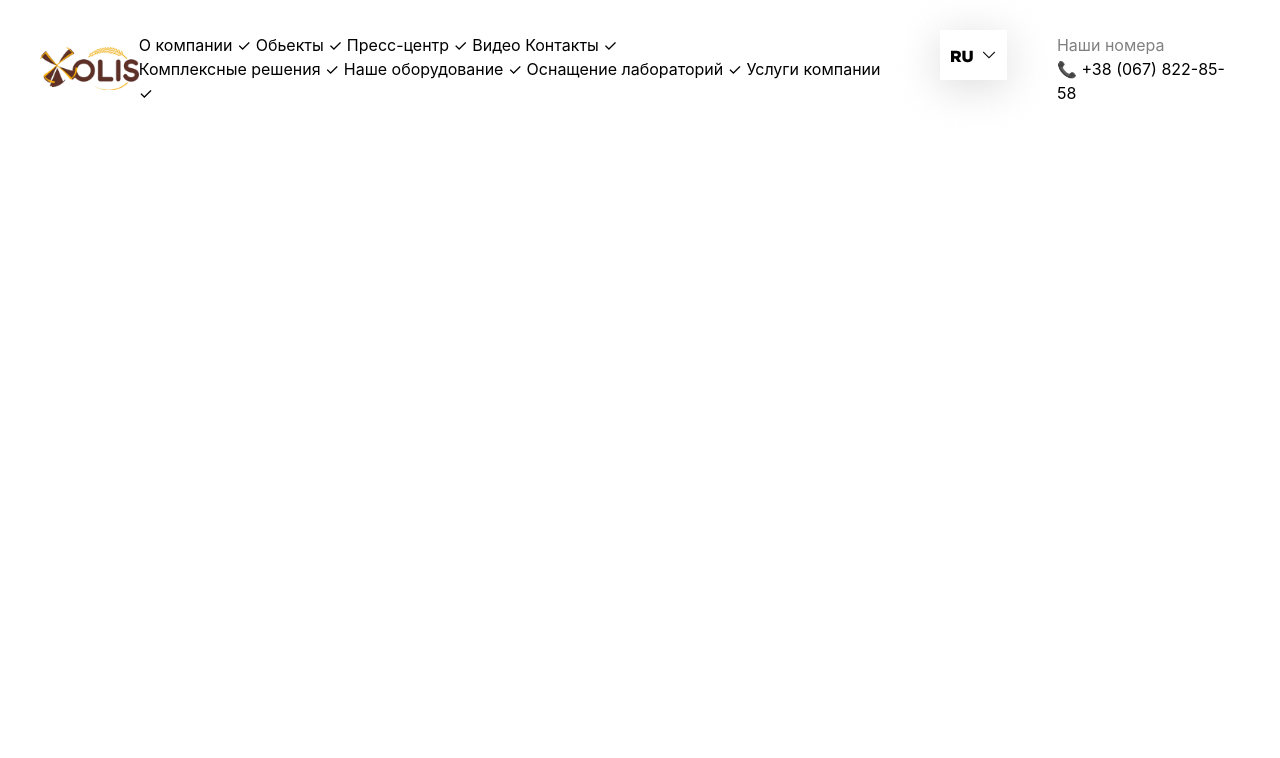
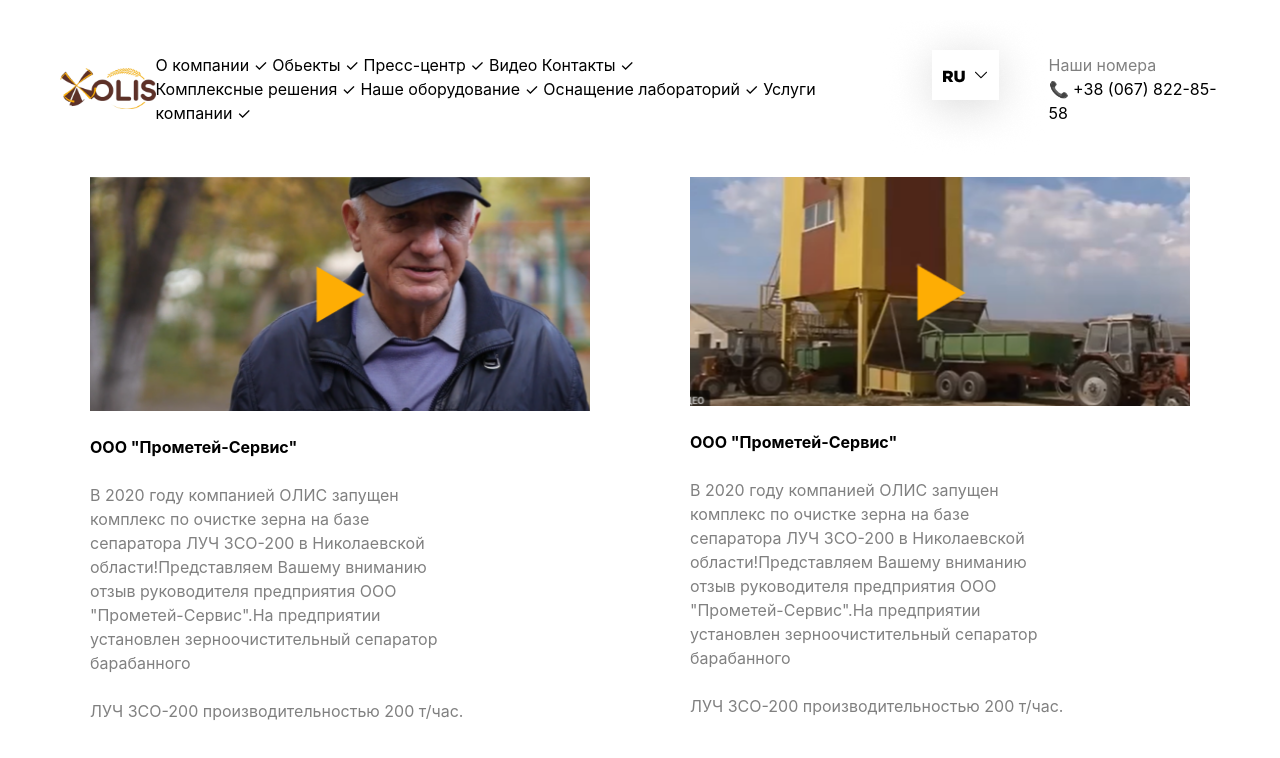
Before and after one commit to boewmuhammad20-sys/page11, a website: page src/page4.html in a window 1280 px wide. Drawn offline with nearby package versions, Linux system fonts and the light colour scheme; files that its build step writes are made by us from their sources; files whose address does not match are found by name.

Commit message:
sectore1

```diff
--- a/src/page4.html
+++ b/src/page4.html
@@ -7,7 +7,7 @@
     <link rel="stylesheet" href="./output.css">
 </head>
 <body>
-     <header class="max-w-[1200px] m-auto">
+     <header class="max-w-[1200px] m-auto p-[20px]">
         <div class="flex items-center items-center justify-between">
             <div>
 
@@ -39,9 +39,28 @@
                         <p>📞 +38 (067) 822-85-58</p>
                     </div>
                 </div>
+            </div>
+        </header>
 
+
+        <div class="max-w-[1200px] m-auto">
+            <div class="lg:flex justify-between">
+                <div class="w-[90%] m-auto lg:w-[500px] h-[520px]">
+                    <img class="w-[100%]" src="./Снимок экрана 2026-06-02 145600.png" alt=""><br>
+                    <p class=" font-bold">ООО "Прометей-Сервис"</p><br>
+                    <p class="text-[grey] lg:w-[350px]">В 2020 году компанией ОЛИС запущен комплекс по очистке зерна на базе сепаратора ЛУЧ ЗСО-200 в Николаевской области!Представляем Вашему вниманию отзыв руководителя предприятия ООО "Прометей-Сервис".На предприятии установлен зерноочистительный сепаратор барабанного  </p><br>
+                    <p class="text-[grey]">ЛУЧ ЗСО-200 производительностью 200 т/час.</p>
+                </div><br>
+
+
+
+                <div class="w-[90%] m-auto lg:w-[500px] h-[520px]">
+                    <img class="w-[100%]" src="./Снимок экрана 2026-06-02 150412.png" alt=""><br>
+                    <p class=" font-bold">ООО "Прометей-Сервис"</p><br>
+                    <p class="text-[grey] lg:w-[350px]">В 2020 году компанией ОЛИС запущен комплекс по очистке зерна на базе сепаратора ЛУЧ ЗСО-200 в Николаевской области!Представляем Вашему вниманию отзыв руководителя предприятия ООО "Прометей-Сервис".На предприятии установлен зерноочистительный сепаратор барабанного  </p><br>
+                    <p class="text-[grey]">ЛУЧ ЗСО-200 производительностью 200 т/час.</p>
+                </div>
+            </div>
         </div>
-    </header>
-
 </body>
 </html>
```
Also changed, not shown: src/Снимок экрана 2026-06-02 145600.png (added), src/Снимок экрана 2026-06-02 150412.png (added).
